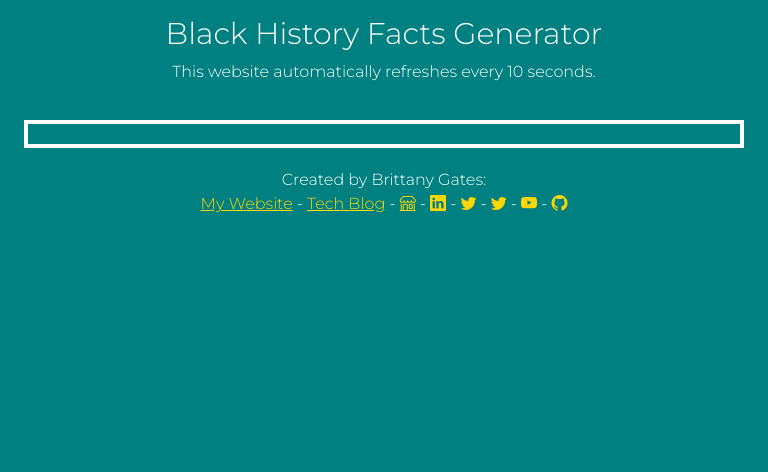
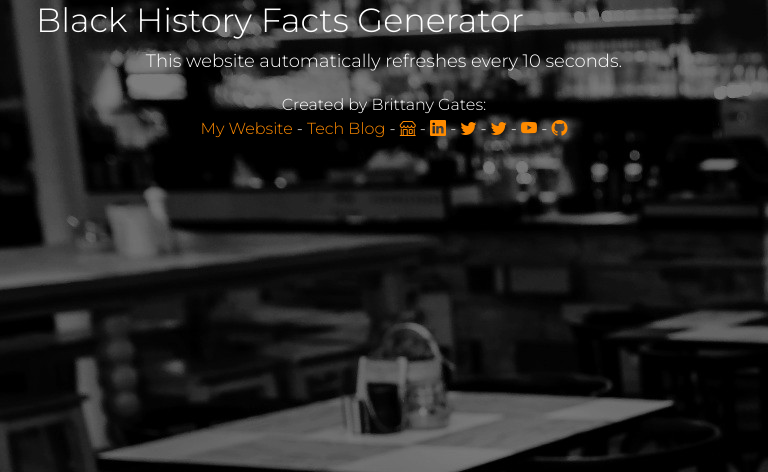
Before and after one commit to brittbot-bgates/where-should-i-go-eat, a Flask app: page / in a window 768 px wide. Shown: the top 472 px of the page. Run offline with Flask 2, Linux system fonts and the light colour scheme; parts of the project's set-up code (start-up, migrations or seed data) failed here and were passed over.

Commit message:
Added the correct file
I uploaded the css files from another project. Adding the correct file for this project.

```diff
--- a/static/css/index.css
+++ b/static/css/index.css
@@ -1,43 +1,64 @@
 body {
-  background-color: #008080;
+  background-image: url("../img/background.jpg");
   color: #FFF;
   font-family: 'Montserrat', sans-serif;
 }
 
+button {
+  font-weight: 500;
+  margin: auto;
+  display: block;
+  padding: 0.375rem;
+  border-radius: 0.375rem;
+}
+
 a {
-  color: #FFD700;
+  text-decoration: none;
+  color: #ff8b00;
 }
 
 a:hover {
   text-decoration: none;
-  color: #98FB98;
+  color: #fff300;
 }
 
-.desktop-h1 {
-  font-size: 3.125rem;
-  margin-top: 5rem;
+.button-row {
+  margin-top: 3.125rem;
+}
+
+.desktop-title {
+  font-size: 3.75rem;
+  text-align: center;
+  margin-top: 3.125rem;
 }
 
 .desktop-subtitle {
-  font-size: 1rem;
+  text-align: center;
+  margin-bottom: 3.125rem;
 }
 
-.desktop-h2 {
-  font-family: 'Playfair Display', serif;
-  font-size: 3.5rem;
-  padding: 1rem;
+.button {
+  margin-top: 0.625rem;
+  margin-bottom: 0.625rem;
 }
 
-.intro {
-  margin: auto;
-  display: block;
+.button:hover {
+  background-color: #777777;
+  color: #FFF;
+}
+
+.desktop-local-restaurant {
   text-align: center;
 }
 
-.desktop-facts {
-  margin-top: 6.25rem;
+.desktop-restaurant-result {
+  margin-top: 5rem;
   border: 0.375rem solid #FFF;
   padding: 0.25rem;
+  font-weight: 700;
+  font-size: 2.5rem;
+  text-align: center;
+  color: #fff300;
 }
 
 .desktop-social-media {
@@ -45,77 +66,105 @@
   left: 0;
   bottom: 0;
   width: 100%;
-  font-size: 1rem;
+  font-size: 1.125rem;
   text-align: center;
 }
 
 @media screen and (max-width: 480px) {
-  .mobile-small-h1 {
-    font-size: 1.25rem;
-    margin-top: 1rem;
+  .button-row {
+    margin-top: 0.625rem;
+  }
+
+  .mobile-small-title {
+    font-size: 1.875rem;
+    margin-top: 0.625rem;
   }
 
   .mobile-small-subtitle {
-    font-size: 0.75rem;
+    font-size: 1rem;
+    margin-bottom: 0.625rem;
   }
 
-  .mobile-small-h2 {
-    font-size: 1.25rem;
-    padding: 0.125rem;
+  .mobile-small-local-restaurant {
+    font-size: 1rem;
   }
 
-  .mobile-small-facts {
-    margin-top: 1rem;
+  .mobile-small-restaurant-result {
+    margin-top: 0.625rem;
     border: 0.125rem solid #FFF;
+    font-size: 1.25rem;
+  }
+
+  .mobile-small-social-media {
+    font-size: 1rem;
+  }
+}
+
+@media screen and (min-width: 481px) and (max-width: 768px) {
+  .button-row {
+    margin-top: 1.25rem;
+  }
+
+  .mobile-small-title {
+    font-size: 2.5rem;
+    margin-top: 0.625rem;
+  }
+
+  .mobile-small-subtitle {
+    font-size: 1.125rem;
+    margin-bottom: 0.625rem;
+  }
+
+  .mobile-small-local-restaurant {
+    font-size: 1rem;
+  }
+
+  .mobile-small-restaurant-result {
+    margin-top: 0.625rem;
+    border: 0.25rem solid #FFF;
+    font-size: 1.625rem;
   }
 
   .mobile-small-social-media {
     position: relative;
-    margin-top: 1rem;
     font-size: 1rem;
-    text-align: center;
   }
 }
 
-@media screen and (min-width: 481px) and (max-width: 768px) {
-  .mobile-small-h1 {
-    font-size: 1.875rem;
-    margin-top: 1rem;
+@media screen and (orientation: landscape) and (min-width: 769px) and (max-width: 1024px) {
+  .mobile-large-subtitle {
+    font-size: 1.125rem;
+    margin-bottom: 0.625rem;
   }
 
-  .mobile-small-subtitle {
+  .mobile-large-local-restaurant {
     font-size: 1rem;
   }
 
-  .mobile-small-h2 {
-    font-size: 1.25rem;
-    padding: 0.125rem;
+  .mobile-large-restaurant-result {
+    margin-top: 0.625rem;
+    border: 0.25rem solid #FFF;
+    font-size: 1.875rem;
   }
 
-  .mobile-small-facts {
-    margin-top: 1.25rem;
-    border: 0.25rem solid #FFF;
-  }
-
-  .mobile-small-social-media {
+  .mobile-large-social-media {
     position: relative;
-    margin-top: 1.25rem;
-    font-size: 1rem;
-    text-align: center;
   }
 }
 
 @media screen and (max-width: 1024px) {
-  .mobile-large-h1 {
-    margin-top: 1rem;
+  .mobile-large-subtitle {
+    font-size: 1.125rem;
+    margin-bottom: 0.625rem;
   }
 
-  .mobile-large-h2 {
-    padding: 0.125rem;
+  .mobile-large-local-restaurant {
+    font-size: 1rem;
   }
 
-  .mobile-large-facts {
-    margin-top: 1.25rem;
+  .mobile-large-restaurant-result {
+    margin-top: 0.625rem;
     border: 0.25rem solid #FFF;
+    font-size: 1.875rem;
   }
 }
```
